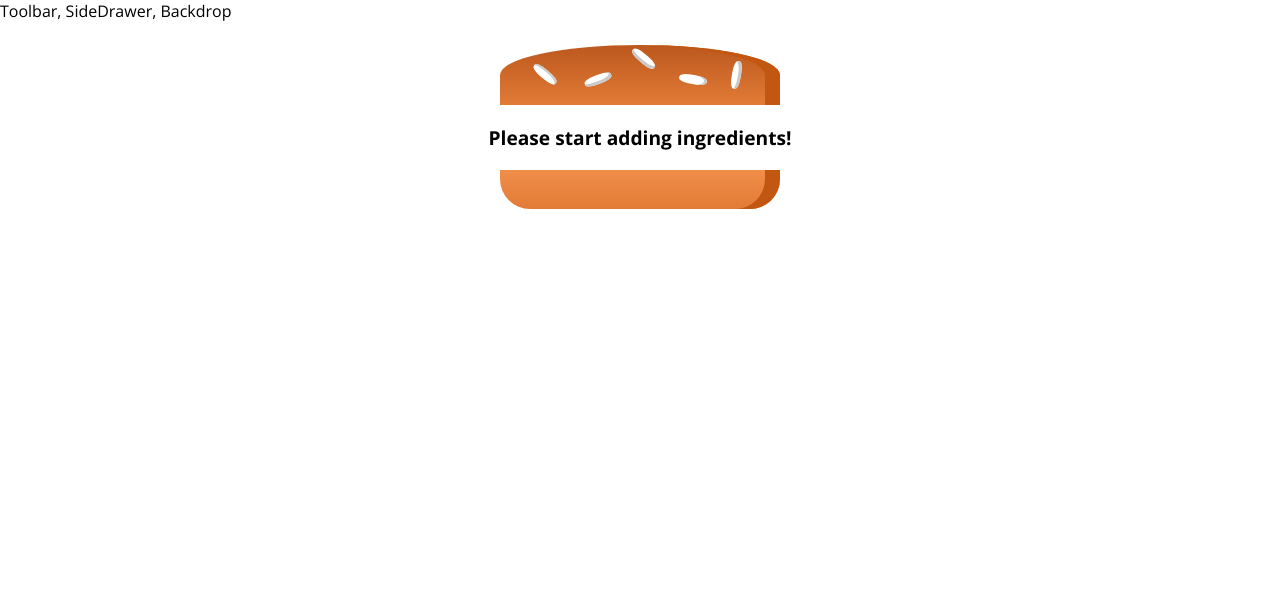
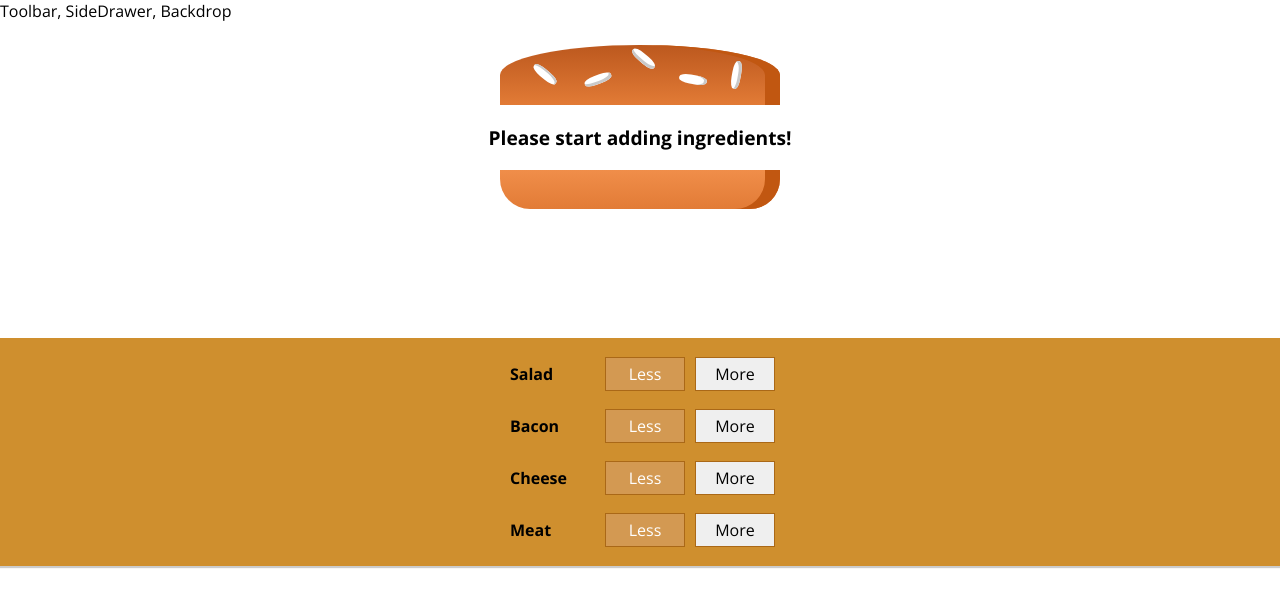
Before and after one commit to fcd1/burger-builder, a React (Create React App) app: page / in a window 1280 px wide. Shown: the top 606 px of the page. Built offline with nearby package versions, Linux system fonts and the light colour scheme.

Commit message:
End Sec 8, Lec 156: Outputting Multiple Build Controls

```diff
--- /dev/null
+++ b/src/components/Burger/BuildControls/BuildControl/BuildControl.js
@@ -0,0 +1,12 @@
+import React from 'react';
+import styles from './BuildControl.module.css';
+
+const buildControl = (props) => (
+    <div className={styles.BuildControl}>
+        <div className={styles.Label}>{props.label}</div>
+        <button className={styles.Less}>Less</button>
+        <button className={styles.Mode}>More</button>
+    </div>
+);
+
+export default buildControl;
--- /dev/null
+++ b/src/components/Burger/BuildControls/BuildControl/BuildControl.module.css
@@ -0,0 +1,56 @@
+.BuildControl {
+    display: flex;
+    justify-content: space-between;
+    align-items: center;
+    margin: 5px 0;
+}
+
+.BuildControl button {
+    display: block;
+    font: inherit;
+    padding: 5px;
+    margin: 0 5px;
+    width: 80px;
+    border: 1px solid #AA6817;
+    cursor: pointer;
+    outline: none;
+}
+
+.BuildControl button:disabled {
+    background-color: #AC9980;
+    border: 1px solid #7E7365;
+    color: #ccc;
+    cursor: default;
+}
+
+.BuildControl button:hover:disabled {
+    background-color: #AC9980;
+    color: #ccc;
+    cursor: not-allowed;
+}
+
+.Label {
+    padding: 10px;
+    font-weight: bold;
+    width: 80px;
+}
+
+.BuildControl .Less {
+    background-color: #D39952;
+    color: white;
+}
+
+.BuildControl .More {
+    background-color: #8F5E1E;
+    color: white;
+}
+
+.BuildControl .Less:hover, .BuildControl .Less:active {
+    background-color: #DAA972;
+    color: white;
+}
+
+.BuildControl .More:hover,.BuildControl .More:active {
+    background-color: #99703F;
+    color: white;
+}
--- /dev/null
+++ b/src/components/Burger/BuildControls/BuildControls.js
@@ -0,0 +1,20 @@
+import React from 'react';
+import styles from './BuildControls.module.css';
+import BuildControl from './BuildControl/BuildControl';
+
+const controls = [
+    {label: 'Salad', type: 'salad'},
+    {label: 'Bacon', type: 'bacon'},
+    {label: 'Cheese', type: 'cheese'},
+    {label: 'Meat', type: 'meat'}
+];
+
+const buildControls = (props) => (
+    <div className={styles.BuildControls}>
+        {controls.map(ctrl => (
+            <BuildControl key={ctrl.label} label={ctrl.label} />
+        ))}
+    </div>
+);
+
+export default buildControls;
--- /dev/null
+++ b/src/components/Burger/BuildControls/BuildControls.module.css
@@ -0,0 +1,10 @@
+.BuildControls {
+    width: 100%;
+    background-color: #cf8f2e;
+    display: flex;
+    flex-flow: column;
+    align-items: center;
+    box-shadow: 0 2px 1px #ccc;
+    margin: auto;
+    padding: 10px 0;
+}
--- a/src/containers/BurgerBuilder/BurgerBuilder.js
+++ b/src/containers/BurgerBuilder/BurgerBuilder.js
@@ -1,6 +1,7 @@
 import React, {Component} from 'react';
 import Aux from '../../hoc/Aux';
 import Burger from '../../components/Burger/Burger';
+import BuildControls from '../../components/Burger/BuildControls/BuildControls';
 
 class BurgerBuilder extends Component {
     state = {
@@ -17,6 +18,7 @@
         return(
             <Aux>
                 <Burger ingredients={this.state.ingredients}/>
+                <BuildControls />
             </Aux>
         );
     }
```
